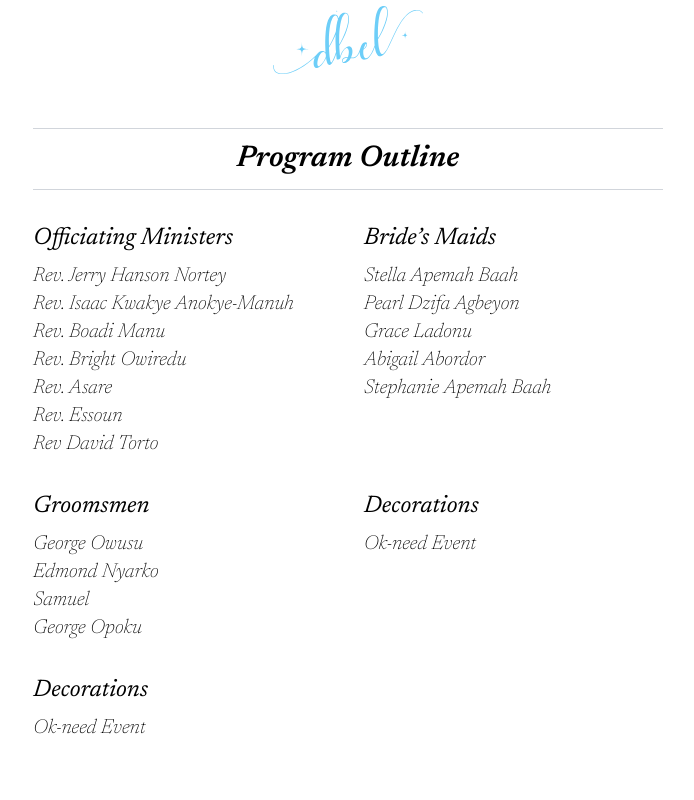
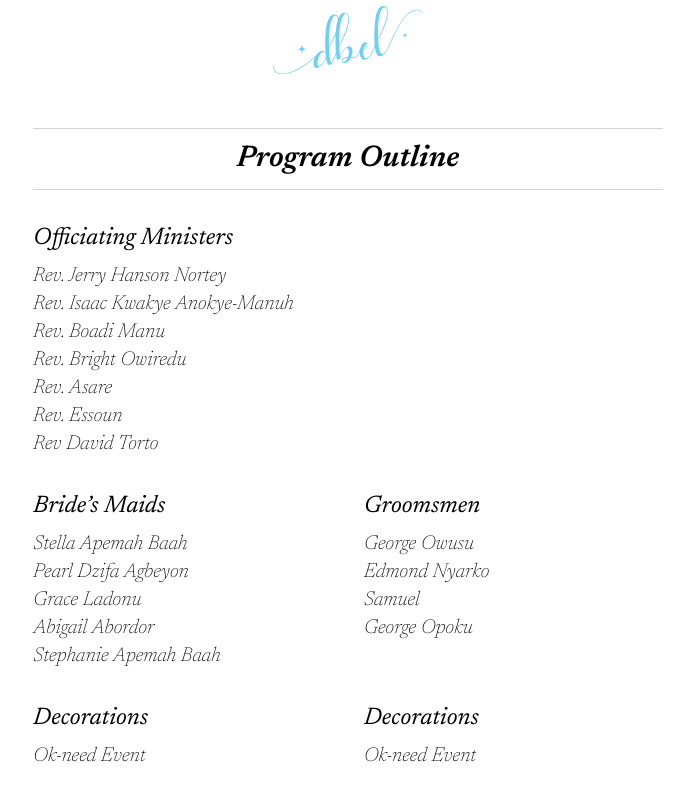
Before and after one commit to Kuameh/dbel, a React (Vite) app: page / in a window 1280 px wide. Shown: the top 800 px of the page, without its empty margins (292-986 px from the left). Built offline with nearby package versions, Linux system fonts and the light colour scheme.

Commit message:
Update grid layout in Program.jsx

```diff
--- a/src/pages/Program.jsx
+++ b/src/pages/Program.jsx
@@ -8,7 +8,7 @@ const Program = () => {
           </h1>
           <div className="grid w-full gap-x-4 gap-y-8 md:grid-cols-2 lg:gap-x-8">
             {/* Officiating Ministers */}
-            <div className="flex flex-col items-start justify-start">
+            <div className="col-span-full flex flex-col items-start justify-start">
               <h2 className="mb-2 text-2xl font-normal italic">
                 Officiating Ministers
               </h2>
```
